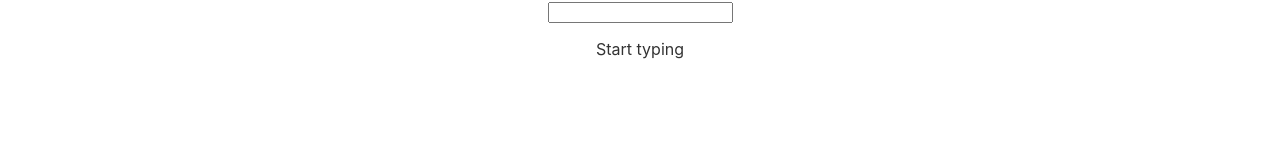
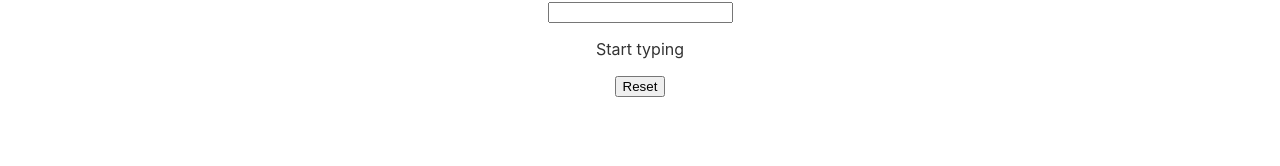
Before and after one commit to kalpitf1/type-app, a React (Create React App) app: page / in a window 1280 px wide. Shown: the part 190-356 px from the top of the page. Built offline with nearby package versions, Linux system fonts and the light colour scheme.

Commit message:
added app state reset button

```diff
--- a/src/App.js
+++ b/src/App.js
@@ -30,6 +30,13 @@ function App() {
     document.getElementById("letterInput").value = ''
   }
 
+  function resetApp(event) {
+    setLetter('')
+    setNextLetter('a')
+    totalTime = 0
+    prev = 0
+  }
+
   return (
     <div class="App">
       <header class="header">
@@ -55,6 +62,7 @@ function App() {
           <input onChange={handleChange} id="letterInput" />
         </p>
         <p>{totalTime ? `Total time ${(totalTime / 1000)} seconds` : 'Start typing'}</p>
+        <button onClick={resetApp}>Reset</button>
       </div>
       <footer class="footer">
         <a href="#"> Created by @ </a>
```
